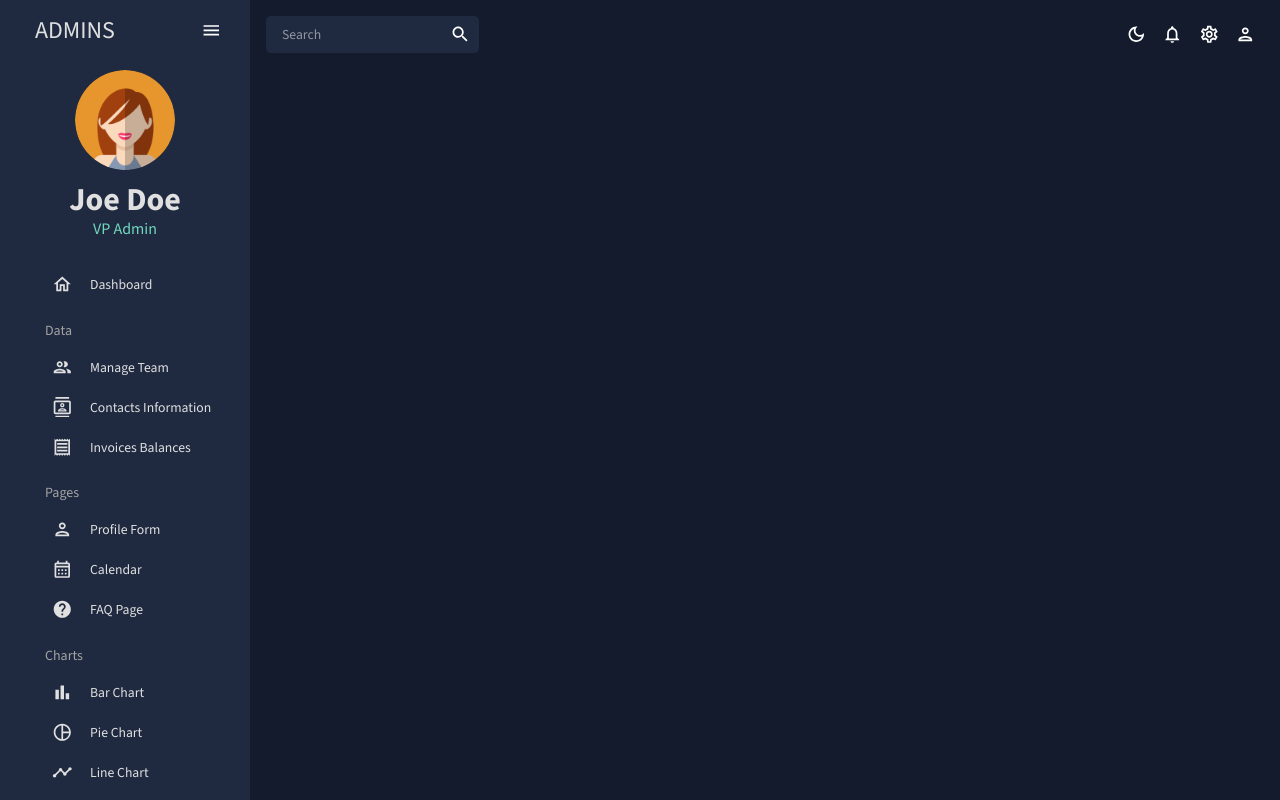
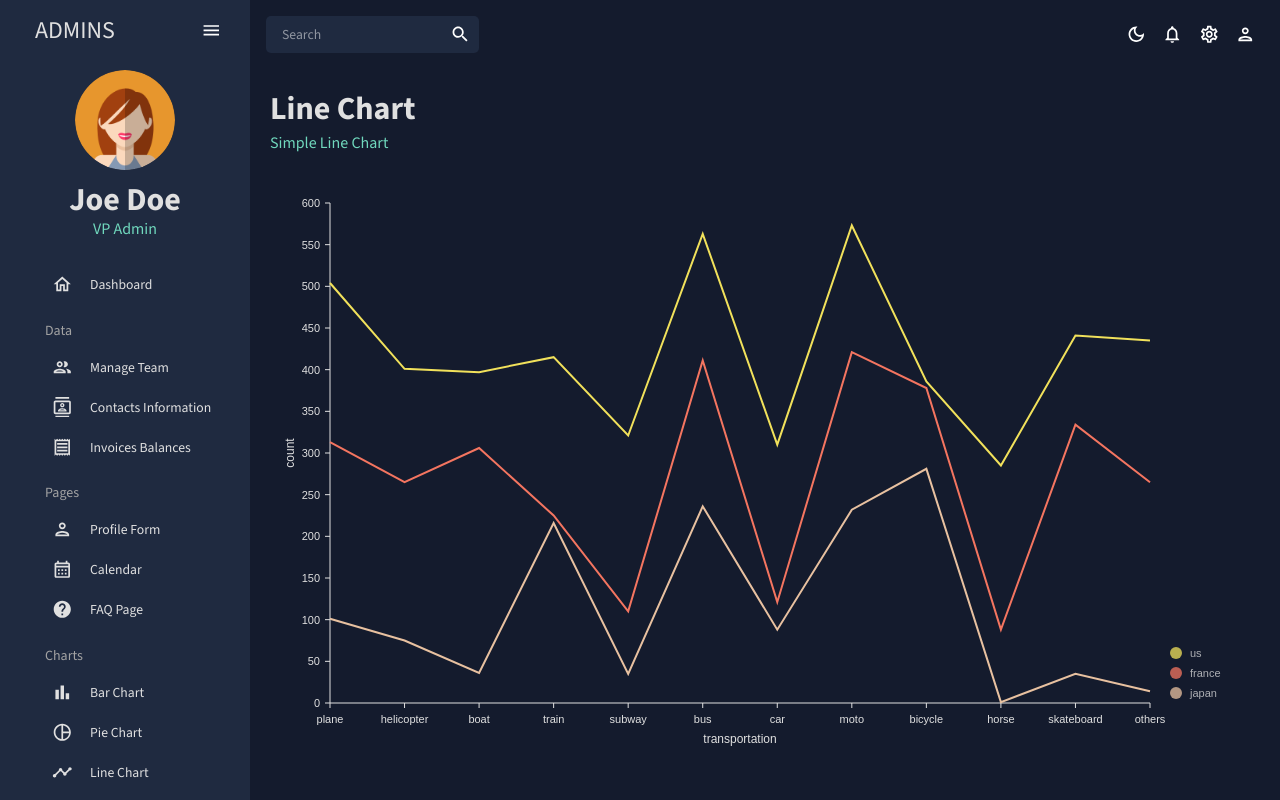
Before and after one commit to merveyyildiz/react-admin-dasthboard, a React (Create React App) app: page /line in a window 1280 px wide. Built offline with nearby package versions, Linux system fonts and the light colour scheme.

Commit message:
Line chart added

```diff
--- /dev/null
+++ b/src/components/LineChart.jsx
@@ -0,0 +1,116 @@
+import { ResponsiveLine } from "@nivo/line";
+import { mockLineData } from "../data/mockData";
+import { useTheme } from "@emotion/react";
+import { tokens } from "../theme";
+
+const LineChart = ({ isDashboard = false }) => {
+  const theme = useTheme();
+  const colors = tokens(theme.palette.mode);
+
+  return (
+    <ResponsiveLine
+      data={mockLineData}
+      theme={{
+        axis: {
+          domain: {
+            line: {
+              stroke: colors.grey[100],
+            },
+          },
+          legend: {
+            text: {
+              fill: colors.grey[100],
+            },
+          },
+          ticks: {
+            line: {
+              stroke: colors.grey[100],
+              strokeWidth: 1,
+            },
+            text: {
+              fill: colors.grey[100],
+            },
+          },
+        },
+        legends: {
+          text: {
+            fill: colors.grey[100],
+          },
+        },
+        tooltip: {
+          container: {
+            color: colors.primary[100],
+          },
+        },
+      }}
+      enableGridX={false}
+      enableGridY={false}
+      margin={{ top: 50, right: 110, bottom: 50, left: 60 }}
+      xScale={{ type: "point" }}
+      yScale={{
+        type: "linear",
+        min: "auto",
+        max: "auto",
+        stacked: true,
+        reverse: false,
+      }}
+      yFormat=" >-.2f"
+      axisTop={null}
+      axisRight={null}
+      axisBottom={{
+        tickSize: 5,
+        tickPadding: 5,
+        tickRotation: 0,
+        legend: isDashboard ? undefined : "transportation",
+        legendOffset: 36,
+        legendPosition: "middle",
+        truncateTickAt: 0,
+      }}
+      axisLeft={{
+        tickSize: 5,
+        tickPadding: 5,
+        tickRotation: 0,
+        legend: isDashboard ? undefined : "count",
+        legendOffset: -40,
+        legendPosition: "middle",
+        truncateTickAt: 0,
+      }}
+      pointSize={10}
+      pointColor={{ theme: "background" }}
+      pointBorderWidth={2}
+      pointBorderColor={{ from: "serieColor" }}
+      pointLabel="data.yFormatted"
+      pointLabelYOffset={-12}
+      enableTouchCrosshair={true}
+      useMesh={true}
+      legends={[
+        {
+          anchor: "bottom-right",
+          direction: "column",
+          justify: false,
+          translateX: 100,
+          translateY: 0,
+          itemsSpacing: 0,
+          itemDirection: "left-to-right",
+          itemWidth: 80,
+          itemHeight: 20,
+          itemOpacity: 0.75,
+          symbolSize: 12,
+          symbolShape: "circle",
+          symbolBorderColor: "rgba(0, 0, 0, .5)",
+          effects: [
+            {
+              on: "hover",
+              style: {
+                itemBackground: "rgba(0, 0, 0, .03)",
+                itemOpacity: 1,
+              },
+            },
+          ],
+        },
+      ]}
+    />
+  );
+};
+
+export default LineChart;
--- a/src/components/PieChart.jsx
+++ b/src/components/PieChart.jsx
@@ -4,8 +4,8 @@
 import { mockPieData as data } from "../data/mockData";
 
 const PieChart = () => {
-    const theme = useTheme();
-    const colors = tokens(theme.palette.mode);
+  const theme = useTheme();
+  const colors = tokens(theme.palette.mode);
 
   return (
     <ResponsivePie
@@ -77,7 +77,6 @@
           spacing: 10,
         },
       ]}
-
       legends={[
         {
           anchor: "bottom",
--- /dev/null
+++ b/src/pages/line/index.jsx
@@ -0,0 +1,16 @@
+import { Box } from "@mui/material";
+import Header from "../../components/Header";
+import LineChart from "../../components/LineChart";
+
+const Line = () => {
+  return (
+    <Box m="20px">
+      <Header title="Line Chart" subtitle="Simple Line Chart" />
+      <Box height="75vh">
+        <LineChart />
+      </Box>
+    </Box>
+  );
+};
+
+export default Line;
```
Also changed, not shown: src/App.js (+2 -6 lines).
